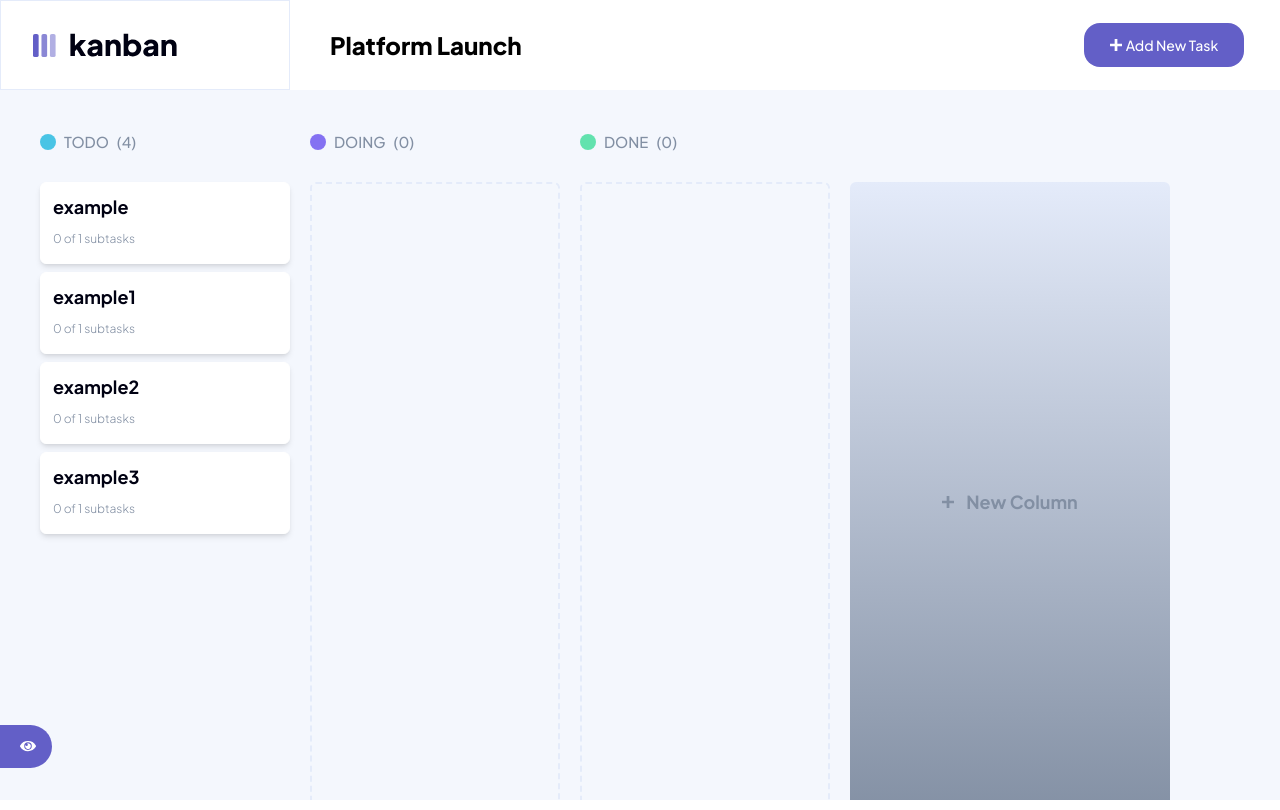
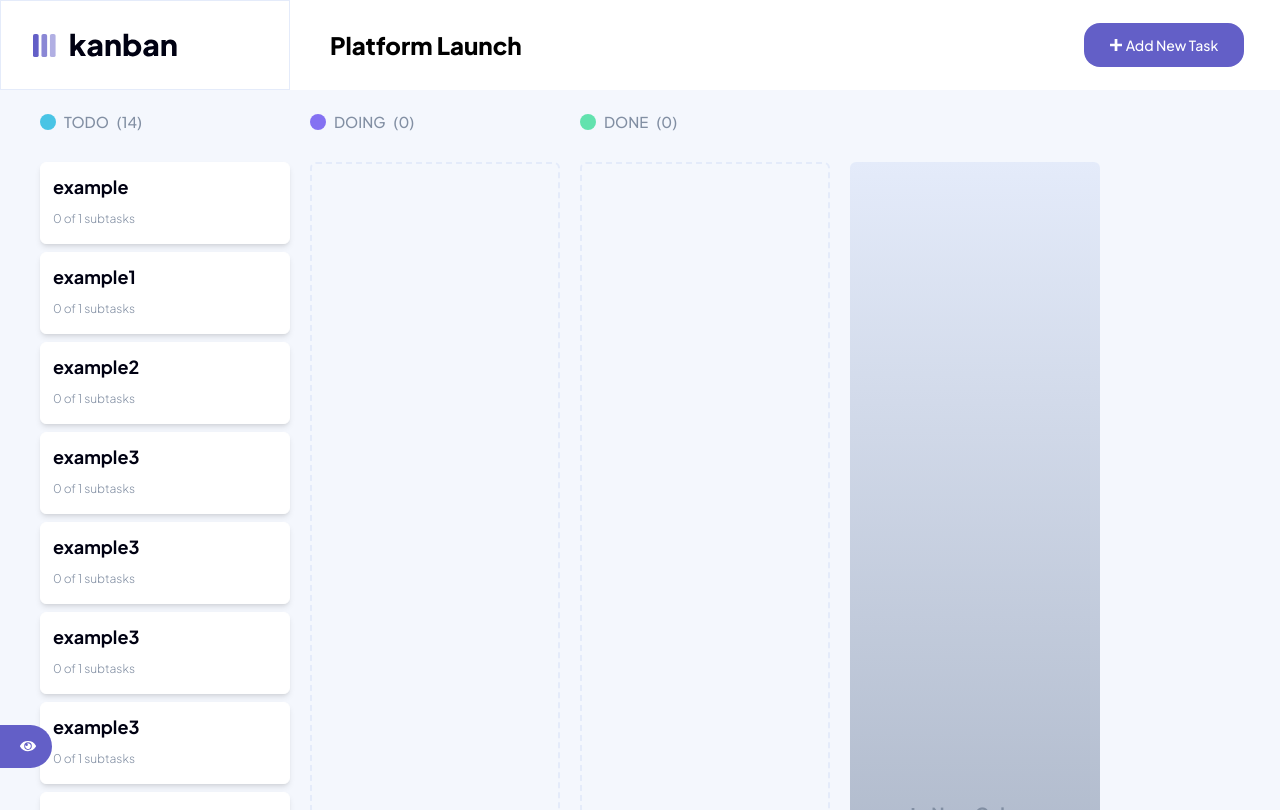
Before and after one commit to bibatjed/kanban, a React (Vite) app: page / in a window 1280 px wide. Built offline with nearby package versions, Linux system fonts and the light colour scheme.

Commit message:
Fix issues with board scrolling drag and start to implement board parent state

```diff
--- a/src/App.tsx
+++ b/src/App.tsx
@@ -9,15 +9,15 @@ import ViewTaskModal from "./components/TaskModal/ViewTaskModal";
 
 function App() {
   return (
-    <div className="h-screen overflow-y-hidden bg-kanban-light-grey-bg">
+    <div className="h-screen bg-kanban-light-grey-bg">
       <Header />
       <Sidebar />
       <Board />
-      <ColumnModal />
+      {/* <ColumnModal />
       <CreateTaskModal />
       <ViewTaskModal />
       <EditTaskModal />
-      <DeleteTaskModal />
+      <DeleteTaskModal /> */}
     </div>
   );
 }
--- a/src/components/Board/index.tsx
+++ b/src/components/Board/index.tsx
@@ -8,6 +8,7 @@ import {
   DragStartEvent,
   KeyboardSensor,
   PointerSensor,
+  TraversalOrder,
   useSensor,
   useSensors,
 } from "@dnd-kit/core";
@@ -19,7 +20,7 @@ import { Task } from "../TaskModal/hooks/useTask";
 import StatusCircle from "../StatusCircle";
 import ColumnPlaceHolder from "../ColumnPlaceholder";
 import { useAppDispatch, useAppSelector } from "../../hooks/redux";
-import { updateBoard } from "../../reducer/board";
+import { ContainerState, updateBoard } from "../../reducer/board";
 import SideBarShow from "../SidebarShow";
 
 export type Items = {
@@ -29,7 +30,10 @@ export type Items = {
 
 export default function Board() {
   const [activeId, setActiveId] = useState<Task | null>();
-  const container = useAppSelector((state) => state.containerReducers);
+  const boardDetails = useAppSelector((state) => state.boardDetailsReducers);
+  const containerResult = useAppSelector((state) => state.containerReducers);
+  const container: ContainerState[] =
+    containerResult[boardDetails.boardSelectedIndex].columns;
   const isSidebarOpen = useAppSelector((state) => state.sidebarReducers.isOpen);
   const dispatch = useAppDispatch();
   const [clonedItems, setClonedItems] = useState<Items[] | null>(null);
@@ -52,12 +56,15 @@ export default function Board() {
       onDragEnd={handleDragEnd}
       onDragOver={handleDragOver}
       onDragCancel={onDragCancel}
+      //NOTE: ADD TO ENABLED AUTO SCROLL
+      autoScroll={{ order: TraversalOrder.ReversedTreeOrder }}
     >
       <div
         className={`${
           isSidebarOpen ? "pl-80" : ""
-        } transition-all duration-200 flex gap-5 bg-kanban-light-grey-bg w-full overflow-x-scroll min-h-[90%] p-10`}
+        } transition-all duration-200 bg-kanban-light-grey-bg overflow-y-auto w-full h-[90%] p-10 pt-5`}
       >
+        <div className="flex flex-row gap-5 min-h-[97%]">
           {container.map((item, idx) => {
             return (
               <div key={idx} className="min-w-[250px]">
@@ -81,11 +88,12 @@ export default function Board() {
           })}
 
           {Object.keys(container).length < 6 && (
-          <div className="min-w-[320px]">
+            <div className="min-w-[250px]">
               <div className="mb-7 h-[24px]"></div>
               <ColumnPlaceHolder />
             </div>
           )}
+        </div>
         <SideBarShow />
       </div>
       <DragOverlay>
@@ -142,7 +150,12 @@ export default function Board() {
         activeIndex,
         overIndex
       );
-      dispatch(updateBoard(newItem));
+      dispatch(
+        updateBoard({
+          column: newItem,
+          boardIndex: boardDetails.boardSelectedIndex,
+        })
+      );
     }
 
     setActiveId(null);
@@ -207,6 +220,11 @@ export default function Board() {
         container[overContainer].task.length
       ),
     ];
-    dispatch(updateBoard(newItem));
+    dispatch(
+      updateBoard({
+        column: newItem,
+        boardIndex: boardDetails.boardSelectedIndex,
+      })
+    );
   }
 }
--- a/src/components/Column/index.tsx
+++ b/src/components/Column/index.tsx
@@ -15,11 +15,11 @@ type ColumnProps = {
 };
 
 export default function Column(props: ColumnProps) {
-  const { id, items, containerIndex } = props;
-  const itemIds = useMemo(
-    () => items.map((item) => item.id),
+  const { id, items = [], containerIndex } = props;
+  const itemIds: string[] = useMemo(
+    () => items.map((item) => item.id!),
     [items]
-  ) as string[]; // ["1", "2", "3"]
+  );
   const borderBroken =
     items.length === 0
       ? "border-dashed border-kanban-lines-light border-2 rounded-md"
--- a/src/components/Sidebar/index.tsx
+++ b/src/components/Sidebar/index.tsx
@@ -14,7 +14,7 @@ export default function Sidebar() {
     <div
       className={`${
         isOpen ? "" : "-translate-x-full"
-      } transition-all duration-200 flex flex-col justify-between bg-kanban-white fixed h-[calc(100%-6rem)] pt-2 pb-3 w-full max-w-[18.13rem] border-r-[1px] border-kanban-lines-light`}
+      } transition-all duration-200 flex flex-col justify-between bg-kanban-white fixed h-[calc(100%-5.7rem)] pt-2 pb-3 w-full max-w-[18.13rem] border-r-[1px] border-kanban-lines-light z-50`}
     >
       <div className="pr-10 flex flex-col gap-2.5">
         <span className="pl-8 font-plus-jakarta-sans uppercase text-[13px] font-medium tracking-widest text-kanban-medium-grey">
--- a/src/components/TaskModal/EditTaskModal.tsx
+++ b/src/components/TaskModal/EditTaskModal.tsx
@@ -18,7 +18,7 @@ export default function EditTaskModal() {
   const modal = useAppSelector((state) => state.modalReducers);
   const isOpen = modal.isOpen && modal.modalType === EDIT_TASK;
   const state = useAppSelector((state) => state.containerReducers);
-  const task = selectTask(state, modal.modalDetail?.id as string);
+  const task = selectTask(state, modal.modalDetail!.id);
   const statusList = state.map((value) => value.container);
   const dispatch = useAppDispatch();
 
--- a/src/reducer/board.ts
+++ b/src/reducer/board.ts
@@ -13,7 +13,18 @@ export type ContainerState = {
   container: string;
   task: Task[];
 };
-const initialState: ContainerState[] = [
+
+export type Board = {
+  name: string;
+  columns: ContainerState[];
+};
+
+//TODO: RESOLVE TYPE ISSUES
+
+const initialState: Board[] = [
+  {
+    name: "Example",
+    columns: [
       {
         container: "todo",
         task: [
@@ -49,6 +60,86 @@ const initialState: ContainerState[] = [
             status: "todo",
             subtaskComplete: 0,
           },
+          {
+            id: uuid(),
+            title: "example3",
+            description: "example",
+            subtasks: [{ name: "example", done: false }],
+            status: "todo",
+            subtaskComplete: 0,
+          },
+          {
+            id: uuid(),
+            title: "example3",
+            description: "example",
+            subtasks: [{ name: "example", done: false }],
+            status: "todo",
+            subtaskComplete: 0,
+          },
+          {
+            id: uuid(),
+            title: "example3",
+            description: "example",
+            subtasks: [{ name: "example", done: false }],
+            status: "todo",
+            subtaskComplete: 0,
+          },
+          {
+            id: uuid(),
+            title: "example3",
+            description: "example",
+            subtasks: [{ name: "example", done: false }],
+            status: "todo",
+            subtaskComplete: 0,
+          },
+          {
+            id: uuid(),
+            title: "example3",
+            description: "example",
+            subtasks: [{ name: "example", done: false }],
+            status: "todo",
+            subtaskComplete: 0,
+          },
+          {
+            id: uuid(),
+            title: "example3",
+            description: "example",
+            subtasks: [{ name: "example", done: false }],
+            status: "todo",
+            subtaskComplete: 0,
+          },
+          {
+            id: uuid(),
+            title: "example3",
+            description: "example",
+            subtasks: [{ name: "example", done: false }],
+            status: "todo",
+            subtaskComplete: 0,
+          },
+          {
+            id: uuid(),
+            title: "example3",
+            description: "example",
+            subtasks: [{ name: "example", done: false }],
+            status: "todo",
+            subtaskComplete: 0,
+          },
+          {
+            id: uuid(),
+            title: "example3",
+            description: "example",
+            subtasks: [{ name: "example", done: false }],
+            status: "todo",
+            subtaskComplete: 0,
+          },
+          {
+            id: uuid(),
+            title: "example3",
+            description: "example",
+            subtasks: [{ name: "example", done: false }],
+            status: "todo",
+            subtaskComplete: 0,
+          },
         ],
       },
       {
@@ -56,6 +147,8 @@ const initialState: ContainerState[] = [
         task: [],
       },
       { container: "done", task: [] },
+    ],
+  },
 ];
 // Define the initial state using that type
 
@@ -64,8 +157,14 @@ export const boardSlice = createSlice({
   // `createSlice` will infer the state type from the `initialState` argument
   initialState,
   reducers: {
-    updateBoard: (state, action: PayloadAction<ContainerState[]>) => {
-      return action.payload;
+    updateBoard: (
+      state,
+      action: PayloadAction<{ column: ContainerState[]; boardIndex: number }>
+    ) => {
+      const newState = produce(state, (draft) => {
+        draft[0].columns = action.payload.column;
+      });
+      return newState;
     },
     addNewTask: (state, action: PayloadAction<Task>) => {
       const statusIndex = state.findIndex(
--- /dev/null
+++ b/src/reducer/boardDetails.ts
@@ -0,0 +1,37 @@
+import {
+  AnyAction,
+  createSelector,
+  createSlice,
+  PayloadAction,
+} from "@reduxjs/toolkit";
+import uuid from "react-uuid";
+// Define a type for the slice state
+import produce from "immer";
+
+export type boarDetailsState = {
+  boardSelected: string;
+  boardSelectedIndex: number;
+};
+
+const initialState: boarDetailsState = {
+  boardSelected: "",
+  boardSelectedIndex: 0,
+};
+
+// Define the initial state using that type
+
+export const boardDetailsSlice = createSlice({
+  name: "container",
+  // `createSlice` will infer the state type from the `initialState` argument
+  initialState,
+  reducers: {
+    addDetails: (state, action: PayloadAction<AnyAction>) => {
+      state.boardSelected = action.payload.boardSelected;
+      state.boardSelectedIndex = action.payload.boardSelectedIndex;
+    },
+  },
+});
+
+export const {} = boardDetailsSlice.actions;
+
+export default boardDetailsSlice.reducer;
--- a/src/store/index.ts
+++ b/src/store/index.ts
@@ -2,6 +2,7 @@ import { configureStore } from "@reduxjs/toolkit";
 import modal from "../reducer/modal";
 import container from "../reducer/board";
 import sidebar from "../reducer/sidebar";
+import boardDetails from "../reducer/boardDetails";
 // ...
 
 const store = configureStore({
@@ -9,6 +10,7 @@ const store = configureStore({
     modalReducers: modal,
     containerReducers: container,
     sidebarReducers: sidebar,
+    boardDetailsReducers: boardDetails,
   },
 });
 
```
Lines whose indentation alone changed are shown as unchanged.
